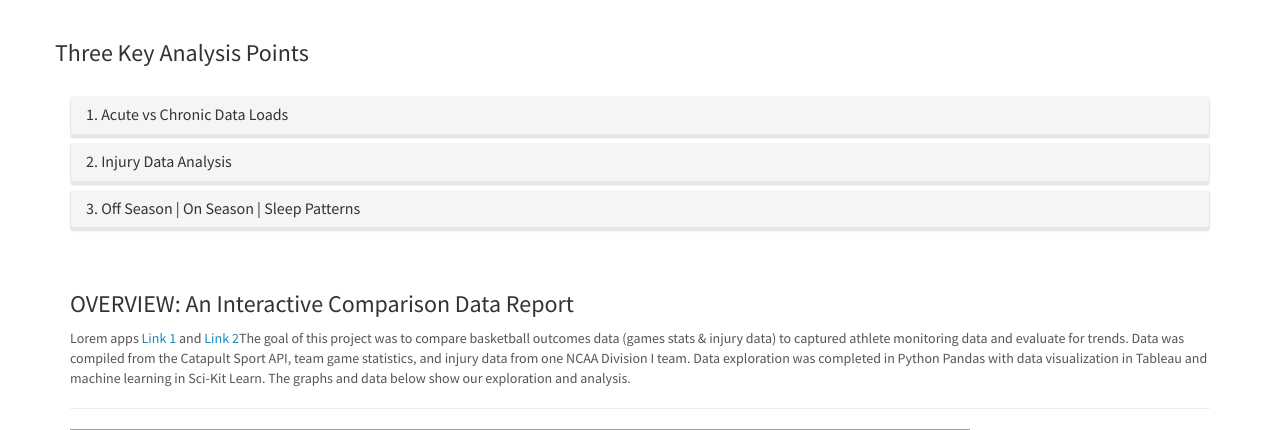
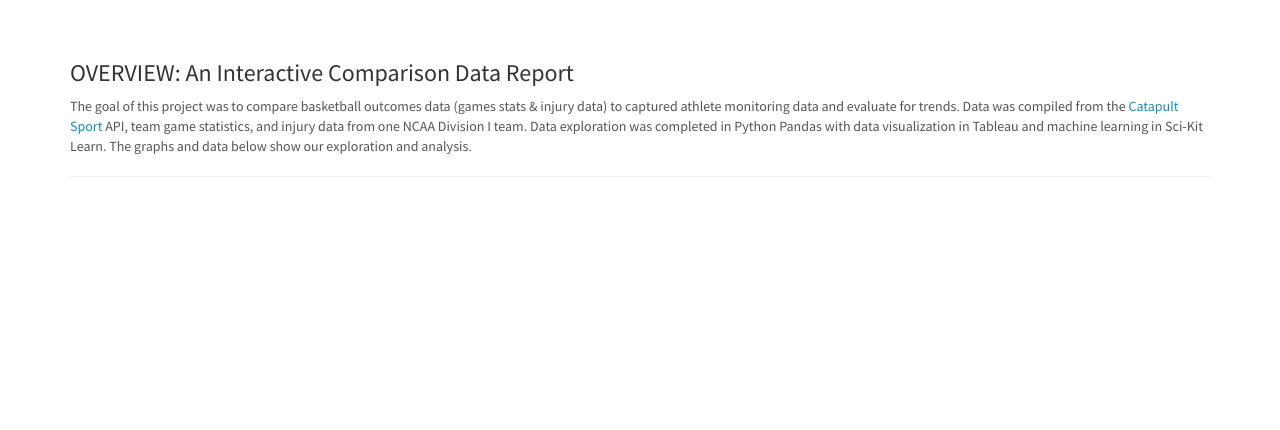
Before and after one commit to risatino/seadogz, a Flask app: page / in a window 1280 px wide; the page is wider, and only the part inside the window is pictured. Shown: the part 54-484 px from the top of that part. Run offline with Flask 2, Linux system fonts and the light colour scheme; some libraries are stand-ins or nearby versions; grey boxes are pictures that could not be loaded.

Commit message:
Updated index template with seadog placeholders

```diff
--- a/templates/index.html
+++ b/templates/index.html
@@ -66,10 +66,27 @@
       </div><!-- /.container-fluid -->
     </nav>
 <!-- Navigation End -->
-<!-- HighChartsJS demo -->
+
+<br>
+
 <div class="container">
   <div class="row">
-  <h3>Three Key Analysis Points</h3>
+    <div class="col-md-12">
+      <h3>OVERVIEW: An Interactive Comparison Data Report</h3>
+      <p>The goal of this project was to compare basketball outcomes data (games stats & injury data) to captured athlete monitoring data and evaluate for trends. Data was compiled from the <a href="https://www.catapultsports.com/" target="_blank">Catapult Sport</a> API, team game statistics, and injury data from one NCAA Division I team. Data exploration was completed in Python Pandas with data visualization in Tableau and machine learning in Sci-Kit Learn. The graphs and data below show our exploration and analysis.</p>
+    <hr>
+      <iframe width="1000" height="500" frameborder="0" scrolling="no" src=""></iframe>
+    </div>
+  </div>
+</div>
+
+<hr>
+
+<div class="container">
+
+  <div class="row">
+
+  <h4>Three Key Analysis Points</h4>
   </div>
 
   <br>
@@ -85,8 +102,8 @@
       <div class="panel-body">
         <div class="row">
           <div class="col-sm-12" style="padding-top:20px;">
-            <a href="/1"><img src="../static/images/1accordion.png" alt="fig1-overview"/></a>
-            <h5>* Click image to see interactive chart</h5>
+            <a href="/1"><img src="../static/images/sd_datafetch.png" alt="figure1"/></a>
+            <h5>* Click image to see interactive chart Tableau analysis</h5>
           </div>
         </div>
       </div>
@@ -102,8 +119,8 @@
       <div class="panel-body">
         <div class="row">
           <div class="col-sm-12">
-            <a href="/2"><img src="../static/images/2accordion.png"></a>
-            <h5>* Click image to see interactive Plotly charts.</h5>
+            <a href="/2"><img src="../static/images/sd_datafetch.png" alt="figure2"></a>
+            <h5>* Click image to see interactive Tableau analysis.</h5>
           </div>
         </div>
       </div>
@@ -119,37 +136,14 @@
       <div class="panel-body">
         <div class="row">
           <div class="col-sm-12" style="padding-top:20px;">
-            <a href="/3"><img src="../static/images/fig3-populate.png" alt="fig3-overview"/></a>
-            <h5>* Click image to see interactive Plotly charts.</h5>
+            <a href="/3"><img src="../static/images/sd_datafetch.png" alt="figure3"/></a>
+            <h5>* Click image to see interactive Tableau analysis.</h5>
           </div>
         </div>
       </div>
     </div>
   </div>
 
-  </div>
-</div>
-
-<br>
-
-<div class="container">
-  <div class="row">
-    <div class="col-md-12">
-      <h3>OVERVIEW: An Interactive Comparison Data Report</h3>
-      <p>Lorem apps <a href="#">Link 1</a> and <a href="#">Link 2</a>The goal of this project was to compare basketball outcomes data (games stats & injury data) to captured athlete monitoring data and evaluate for trends. Data was compiled from the Catapult Sport API, team game statistics, and injury data from one NCAA Division I team. Data exploration was completed in Python Pandas with data visualization in Tableau and machine learning in Sci-Kit Learn. The graphs and data below show our exploration and analysis.</p>
-    <hr>
-      <iframe width="900" height="800" frameborder="0" scrolling="no" src="//plot.ly/~dhoebbel/29.embed"></iframe>
-    </div>
-  </div>
-</div>
-
-<hr>
-
-<div class="container">
-  <div class="row">
-  <h4>Data Loads Comparisons, Trends & Curve Balls</h4>
-    <p>Nullam fermentum lorem urna, eget congue sem maximus at: </p>
-    <p>Replace player names with fake ones</p>
   </div>
 </div>
 
```
